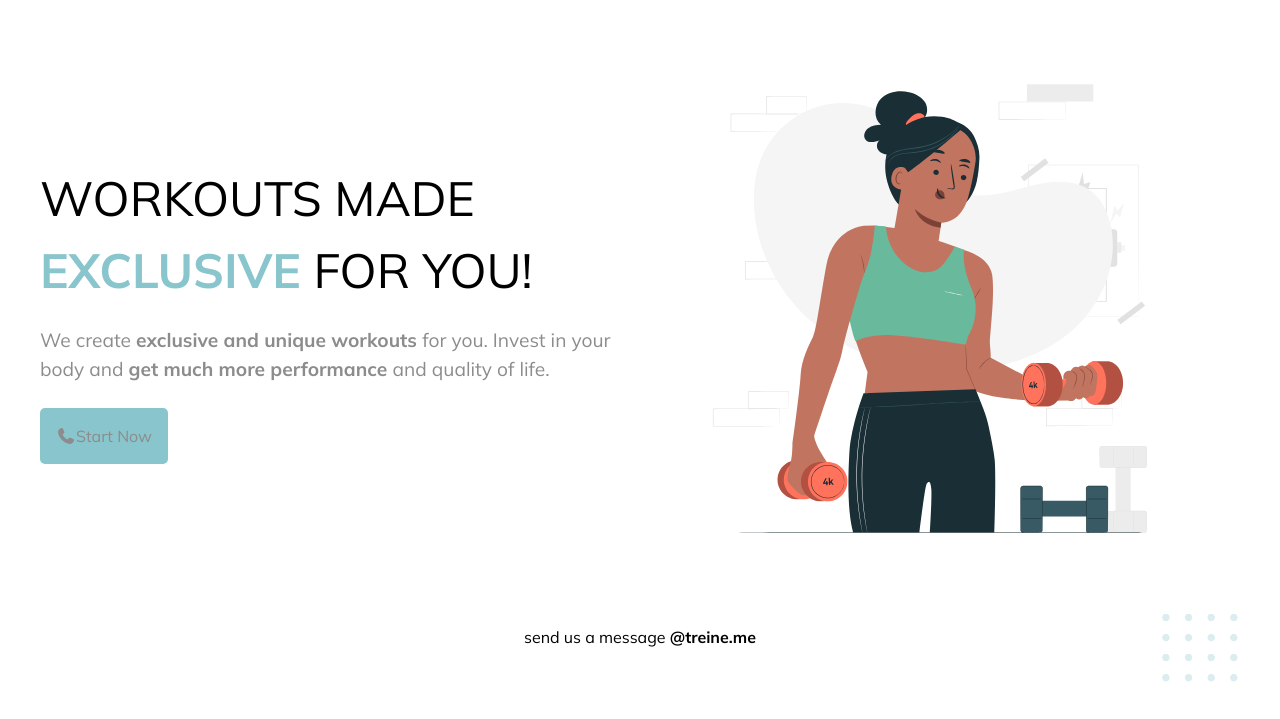
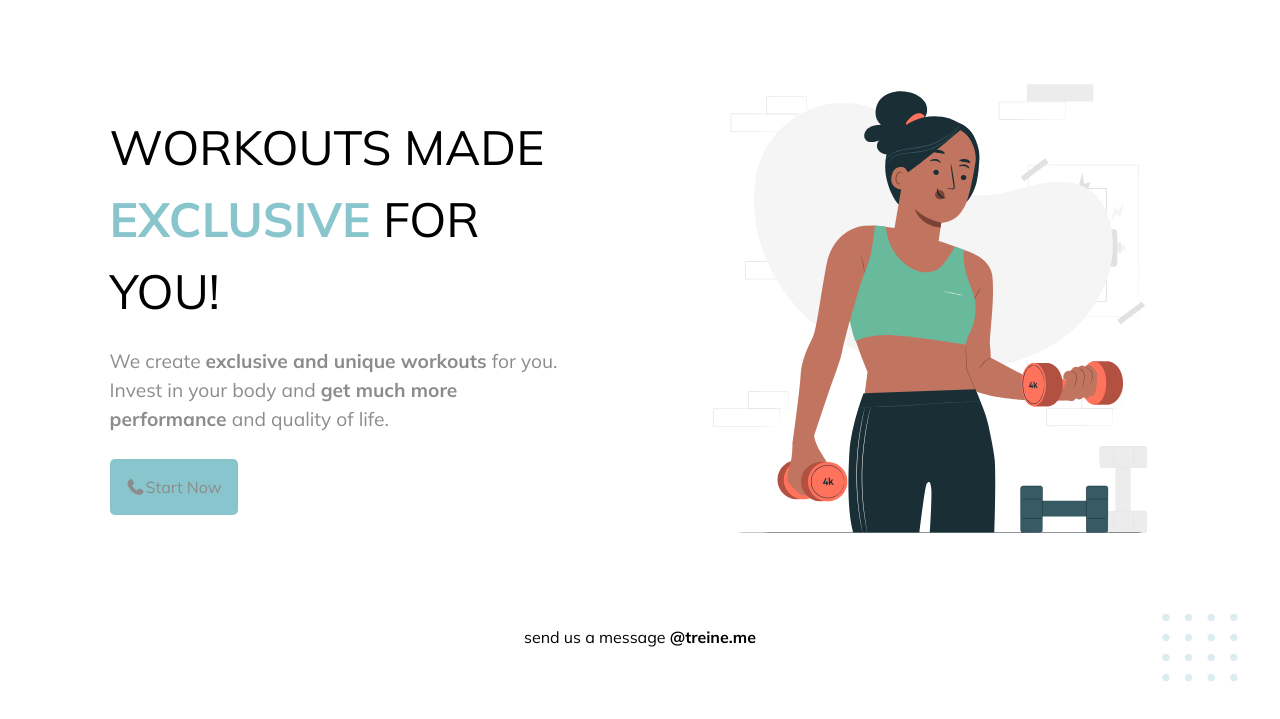
Before and after one commit to brycewoodland/frontend-challenges, a plain HTML site: page treine-me/index.html in a window 1280 px wide. Shown: the part 59-778 px from the top of the page. Drawn offline with Linux system fonts and the light colour scheme; a web font is replaced by a local one.

Commit message:
Fixed spacing

```diff
--- a/treine-me/css/styles.css
+++ b/treine-me/css/styles.css
@@ -77,6 +77,10 @@ ul {
     margin: 3rem 0;
 }
 
+.hero-content {
+    max-width: 48ch;
+}
+
 .hero-content .p-text {
     color: var(--primary);
 }
```
